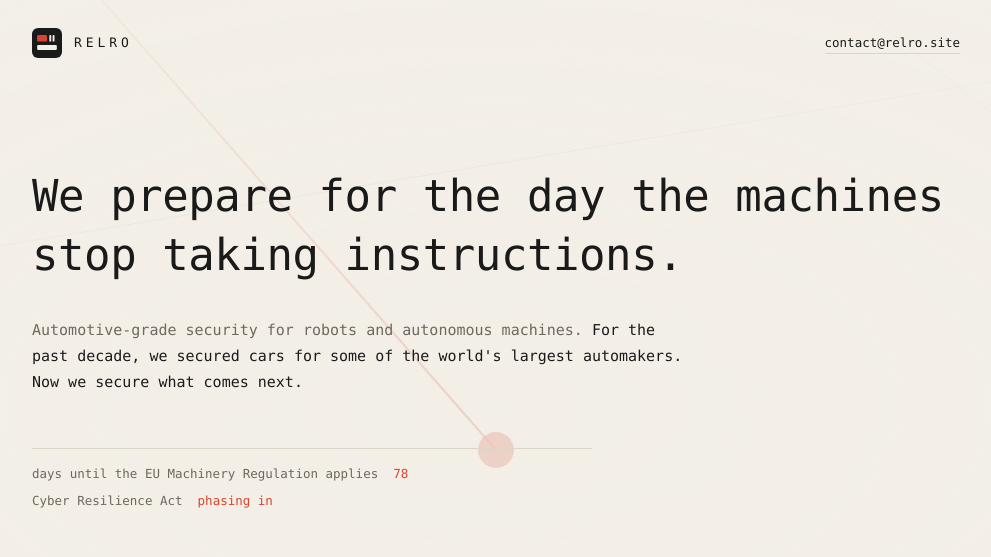
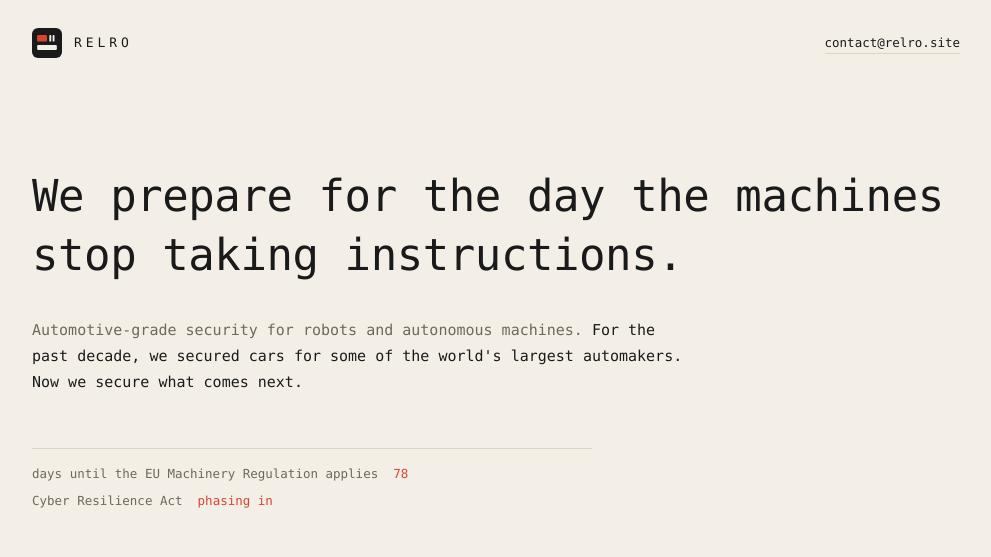
Before and after one commit to tautochrone0/relro-web, a Jekyll site: the page built from index.html, in a window 1280 px wide. Shown: the top 557 px of the page, without its empty margins (144-1135 px from the left). Built offline with Jekyll 4.4.1, drawn with Linux system fonts in a browser that asks for light colours.

Commit message:
Add a switch for the background animation, off for now
background_animation in _config.yml decides whether the layout
includes the canvas, the veil and field.js. Set to false.

Co-Authored-By: Claude Opus 5.5 <noreply@anthropic.com>

```diff
--- a/_config.yml
+++ b/_config.yml
@@ -11,6 +11,9 @@ baseurl: ""
 # Date Regulation (EU) 2023/1230 applies; drives the countdown in the hero.
 machinery_regulation_date: "2027-01-20T00:00:00Z"
 
+# Background animation (the hash tree behind the page). true shows it, false leaves a plain background.
+background_animation: false
+
 # Industry tab the capability matrix opens on (a key from _data/industries.yml).
 default_industry: robotics
 
--- a/_layouts/default.html
+++ b/_layouts/default.html
@@ -18,12 +18,12 @@
 </head>
 <body>
 
-<canvas id="field" aria-hidden="true"></canvas>
-<div class="veil" aria-hidden="true"></div>
+{% if site.background_animation %}<canvas id="field" aria-hidden="true"></canvas>
+<div class="veil" aria-hidden="true"></div>{% endif %}
 
 {{ content }}
 
-<script src="{{ '/assets/js/field.js' | relative_url }}?v={{ v }}" defer></script>
+{% if site.background_animation %}<script src="{{ '/assets/js/field.js' | relative_url }}?v={{ v }}" defer></script>{% endif %}
 <script src="{{ '/assets/js/site.js' | relative_url }}?v={{ v }}" defer></script>
 </body>
 </html>
```
Also changed, not shown: README.md.
